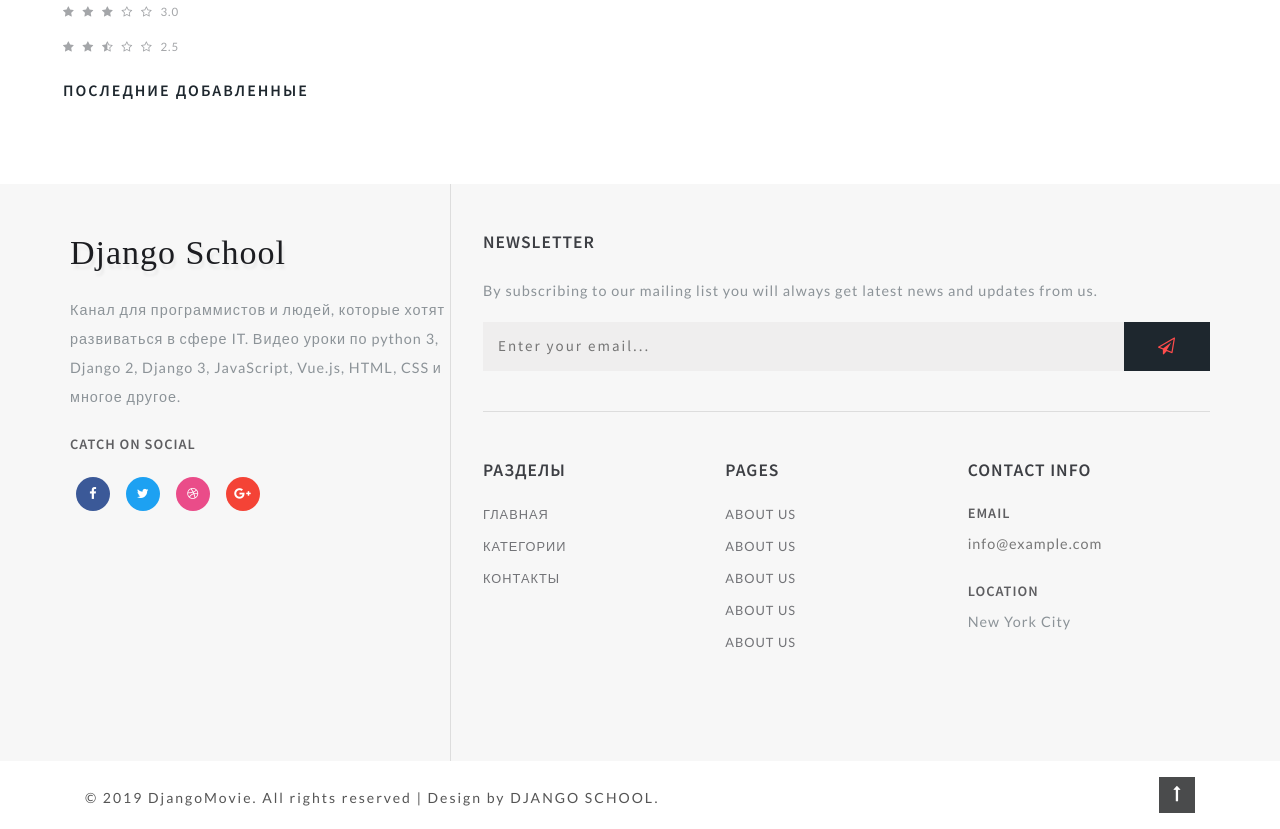
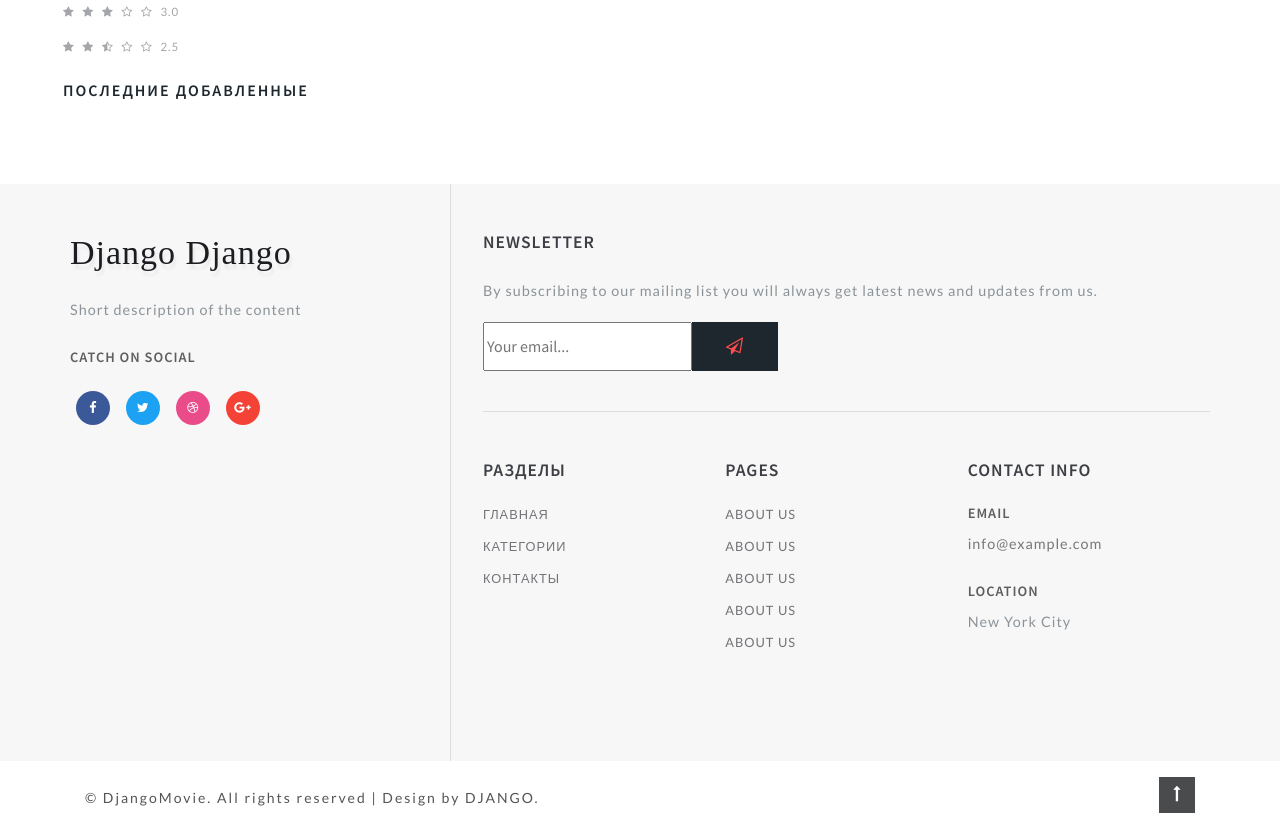
Before and after one commit to Dumitru8/django_cinema, a Django app: page / in a window 1280 px wide. Shown: the part 1149-1978 px from the top of the page. Run offline with Django 4.2, Linux system fonts and the light colour scheme; data that the repository does not hold is empty; some libraries are stand-ins or nearby versions.

Commit message:
add email subscroption

```diff
--- /dev/null
+++ b/contact/forms.py
@@ -0,0 +1,15 @@
+from django import forms
+from .models import Contact
+from snowpenguin.django.recaptcha3.fields import ReCaptchaField
+
+
+class ContactForm(forms.ModelForm):
+    """email subscription form"""
+    email = forms.EmailField(label='', widget=forms.TextInput(
+        attrs={'class': 'editContent', 'placeholder': 'Your email...'}
+    ))
+    captcha = ReCaptchaField()
+
+    class Meta:
+        model = Contact
+        fields = ('email', 'captcha')
--- /dev/null
+++ b/contact/templatetags/contact_tags.py
@@ -0,0 +1,9 @@
+from django import template
+from contact.forms import ContactForm
+
+register = template.Library()
+
+
+@register.inclusion_tag('contact/tags/form.html')
+def contact_form():
+    return {"contact_form": ContactForm()}
--- /dev/null
+++ b/contact/urls.py
@@ -0,0 +1,6 @@
+from django.urls import path
+from .views import ContactView
+
+urlpatterns = [
+    path('', ContactView.as_view(), name='contact')
+]
--- a/django_movies/settings.py
+++ b/django_movies/settings.py
@@ -43,7 +43,7 @@
     'ckeditor',
     'ckeditor_uploader',
     'movies',
-
+    'contact',
     'snowpenguin.django.recaptcha3',
 ]
 
--- a/django_movies/urls.py
+++ b/django_movies/urls.py
@@ -23,6 +23,7 @@
     path('admin/', admin.site.urls),
     path('ckeditor/', include('ckeditor_uploader.urls')),
     path('pages/', include('django.contrib.flatpages.urls')),
+    path('contact/', include('contact.urls')),
     path('', include('movies.urls')),
 ]
 if settings.DEBUG:
--- /dev/null
+++ b/templates/contact/tags/form.html
@@ -0,0 +1,10 @@
+<h3 class="footer-title text-uppercase editContent mb-lg-4 mb-3">Newsletter</h3>
+
+<p class="editContent">By subscribing to our mailing list you will always get latest news and
+    updates from us.</p>
+<form action="{% url 'contact' %}" method="post" class="w3layouts-newsletter">
+    {% csrf_token %}
+    {{ contact_form }}
+    <button class="btn1 btn"><span class="fa fa-paper-plane-o" aria-hidden="true"></span></button>
+
+</form>
--- a/templates/include/footer.html
+++ b/templates/include/footer.html
@@ -1,3 +1,4 @@
+{% load contact_tags %}
 <footer class="editContent">
     <div class="container">
         <div class="row footer-top">
@@ -5,14 +6,12 @@
                 <h2 class="logo-2 mb-lg-4 mb-3">
                     <a href="index.html" class="editContent">
                                 <span class="fa" aria-hidden="true">
-                                    Django School
+                                    Django Django
                                 </span>
                     </a>
                 </h2>
                 <p class="editContent">
-                    Канал для программистов и людей, которые хотят развиваться в сфере IT.
-                    Видео уроки по python 3, Django 2, Django 3, JavaScript, Vue.js, HTML, CSS
-                    и многое другое.
+                    Short description of the content
                 </p>
                 <h4 class="sub-con-fo ad-info my-4 editContent">Catch on Social</h4>
                 <ul class="w3layouts_social_list media-soc list-unstyled">
@@ -40,16 +39,7 @@
             </div>
             <div class="col-lg-8 footer-right">
                 <div class="w3layouts-news-letter">
-                    <h3 class="footer-title text-uppercase editContent mb-lg-4 mb-3">Newsletter</h3>
-
-                    <p class="editContent">By subscribing to our mailing list you will always get latest news and
-                        updates from us.</p>
-                    <form action="#" method="post" class="w3layouts-newsletter">
-                        <input type="email" name="Email" class="editContent" placeholder="Enter your email..."
-                               required="">
-                        <button class="btn1 btn"><span class="fa fa-paper-plane-o" aria-hidden="true"></span></button>
-
-                    </form>
+                    {% contact_form %}
                 </div>
                 <div class="row mt-lg-4 bottom-w3layouts-sec-nav mx-0">
                     <div class="col-md-4 footer-grid_section_w3layouts">
@@ -113,8 +103,8 @@
 <div class="cpy-right py-3">
     <div class="container">
         <div class="row">
-            <p class="col-md-10 text-left">© 2019 DjangoMovie. All rights reserved | Design by
-                <a href="https://djangochannel.com"> DJANGO SCHOOL.</a>
+            <p class="col-md-10 text-left">©  DjangoMovie. All rights reserved | Design by
+                <a href="https://djangochannel.com"> DJANGO.</a>
             </p>
             <!-- move top icon -->
             <a href="#home" class="move-top text-right col-md-2"><span class="fa fa-long-arrow-up"
--- a/templates/include/header.html
+++ b/templates/include/header.html
@@ -4,7 +4,7 @@
         <!-- nav -->
         <nav class="py-4">
             <div id="logo">
-                <h1><a href="index.html" class="editContent"
+                <h1><a href="/" class="editContent"
                        style="outline: none; outline-offset: -2px; cursor: inherit; color: rgb(255, 255, 255); font-size: 40px; background-color: rgba(0, 0, 0, 0); font-family: &quot;Source Sans Pro&quot;, sans-serif;">DjangoMovie</a>
                 </h1>
             </div>
```
Also changed, not shown: contact/templatetags/__init__.py (added).
